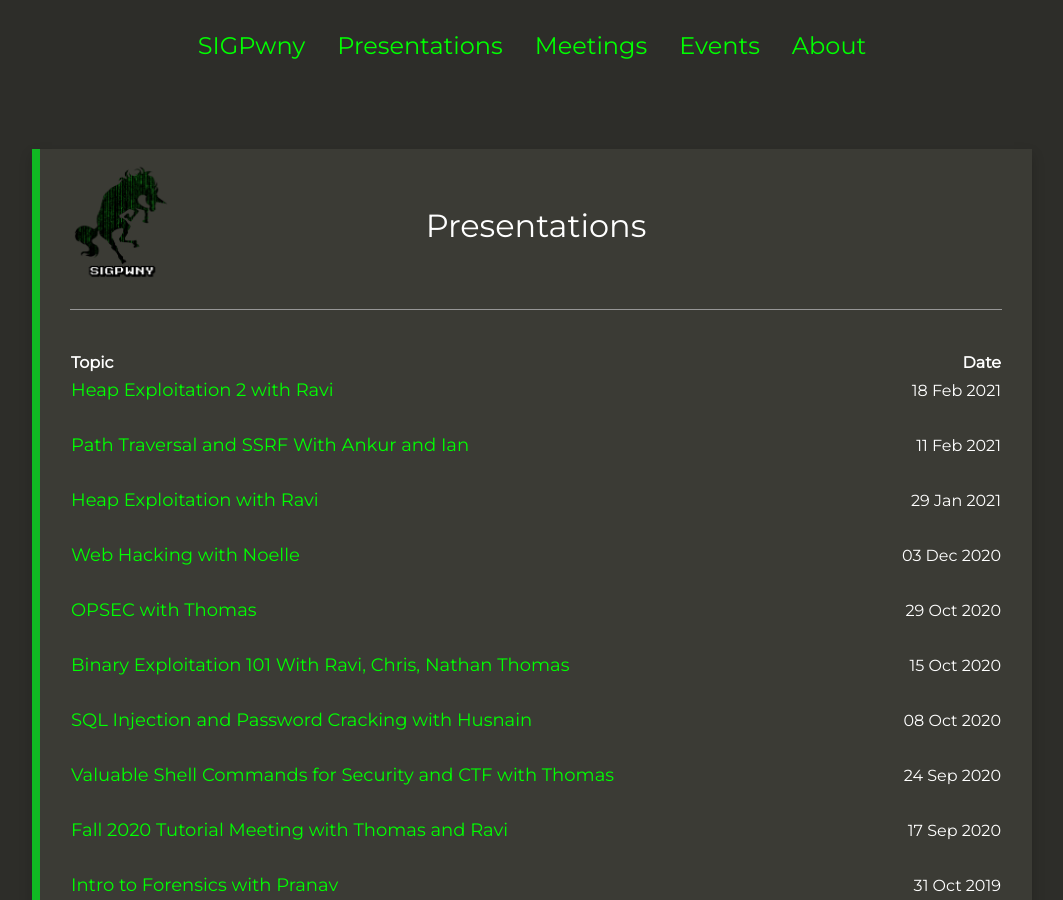
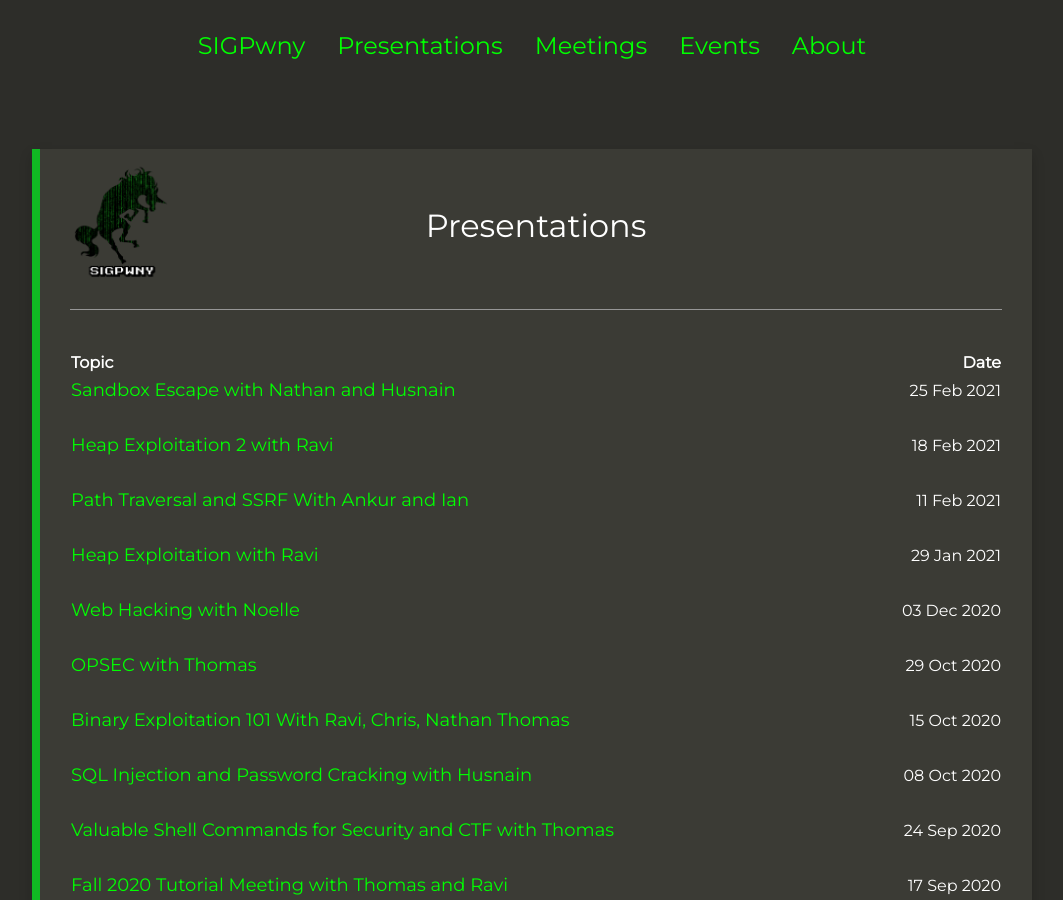
Before and after one commit to sigpwny/sigpwny.github.io-archive, a Jekyll site: the page built from presentation.md, in a window 1280 px wide and 900 px high. Shown: the whole window, without its empty margins (108-1171 px from the left). Built offline with Jekyll 4.4.1, drawn with Linux system fonts in a browser that asks for light colours; nearby versions of some CDN libraries.

Commit message:
Add presentation for sandbox escape

```diff
--- a/presentation.md
+++ b/presentation.md
@@ -2,6 +2,11 @@
 layout: page
 title: Presentations
 presentations: [
+  {
+    link: "https://sigpwny.github.io/presentation-content/sandbox_escape.pdf",
+    title: "Sandbox Escape with Nathan and Husnain",
+    date: "2021-02-25",
+  },
   {
     link: "https://sigpwny.github.io/presentation-content/heap2.pdf",
     title: "Heap Exploitation 2 with Ravi",
```
